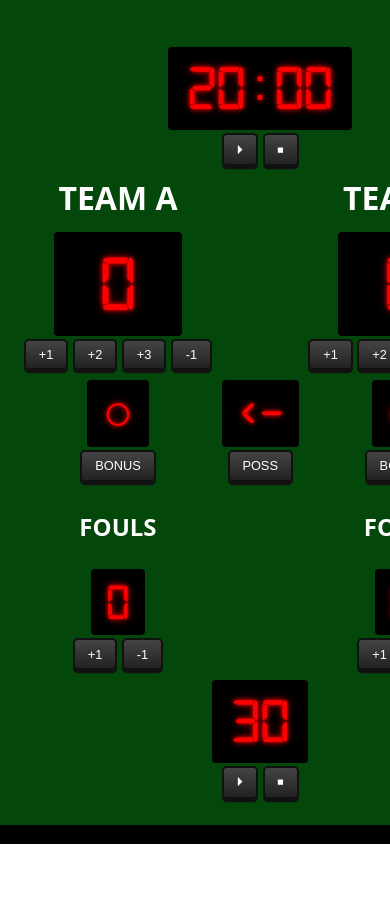
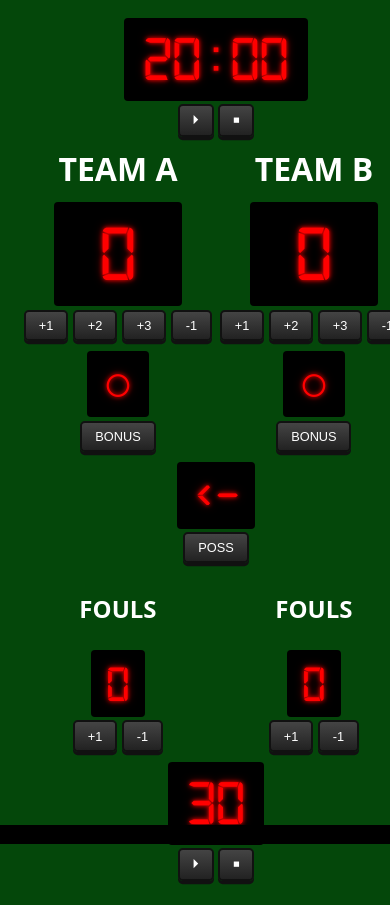
Before and after one commit to burkepeterson02/my-app, a React (Vite) app: page / in a window 390 px wide. Before the commit the page ends 844 px from the top, so only its background shows below. Built offline with nearby package versions, Linux system fonts and the light colour scheme; no server answers.

Commit message:
yeah we good

```diff
--- a/src/App.css
+++ b/src/App.css
@@ -180,12 +180,13 @@ html, body {
     gap: 0.5rem;
     padding: 0 0.5rem;
     grid-template-areas:
-    "time time time"
-    "team1 . team2"
-    "score1 . score2"
-    "bonus1 possession bonus2"
-    "foul1 . foul2"
-    "shotclock shotclock shotclock";
+    "time time"
+    "team1 team2"
+    "score1 score2"
+    "bonus1 bonus2"
+    "possession possession"
+    "foul1 foul2"
+    "shotclock shotclock";
   grid-template-columns: 1fr 1fr;
   }
 
```
